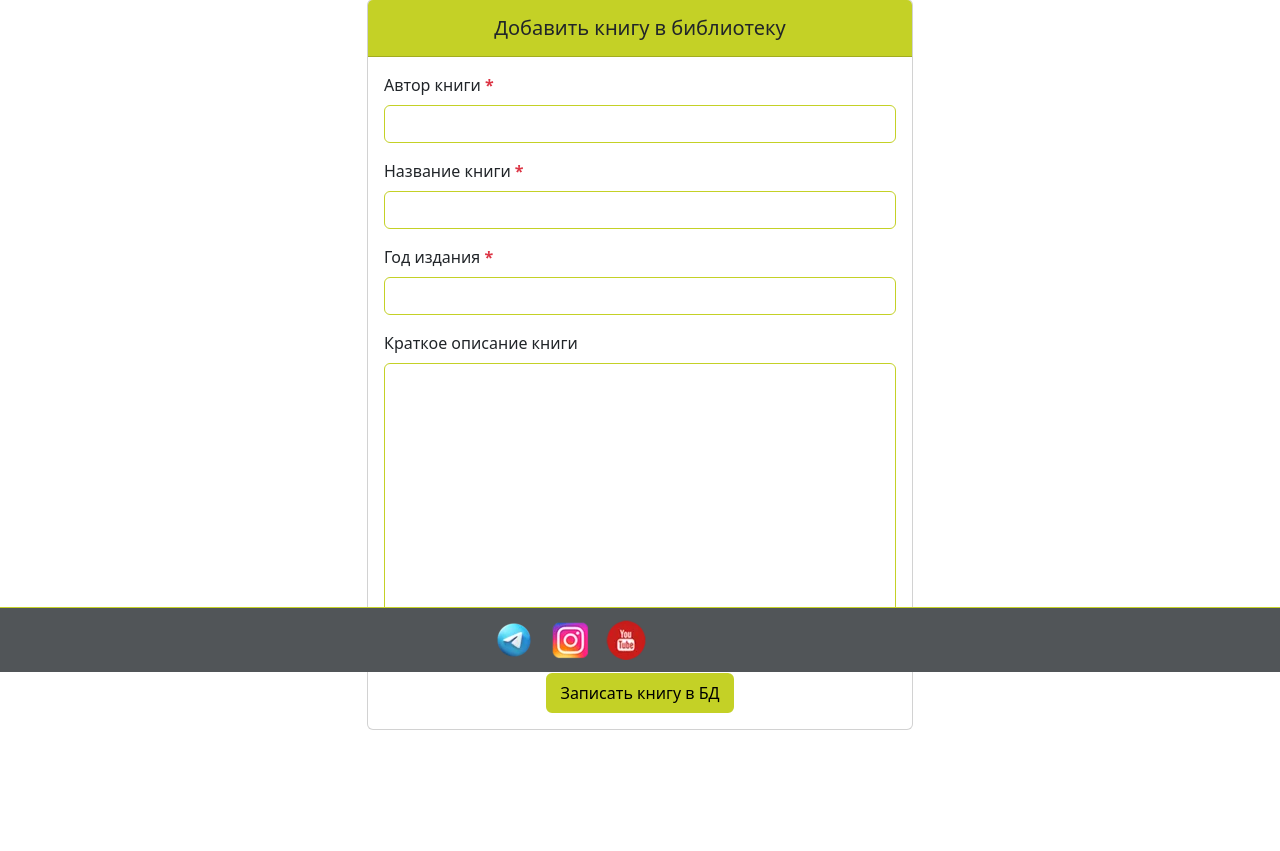
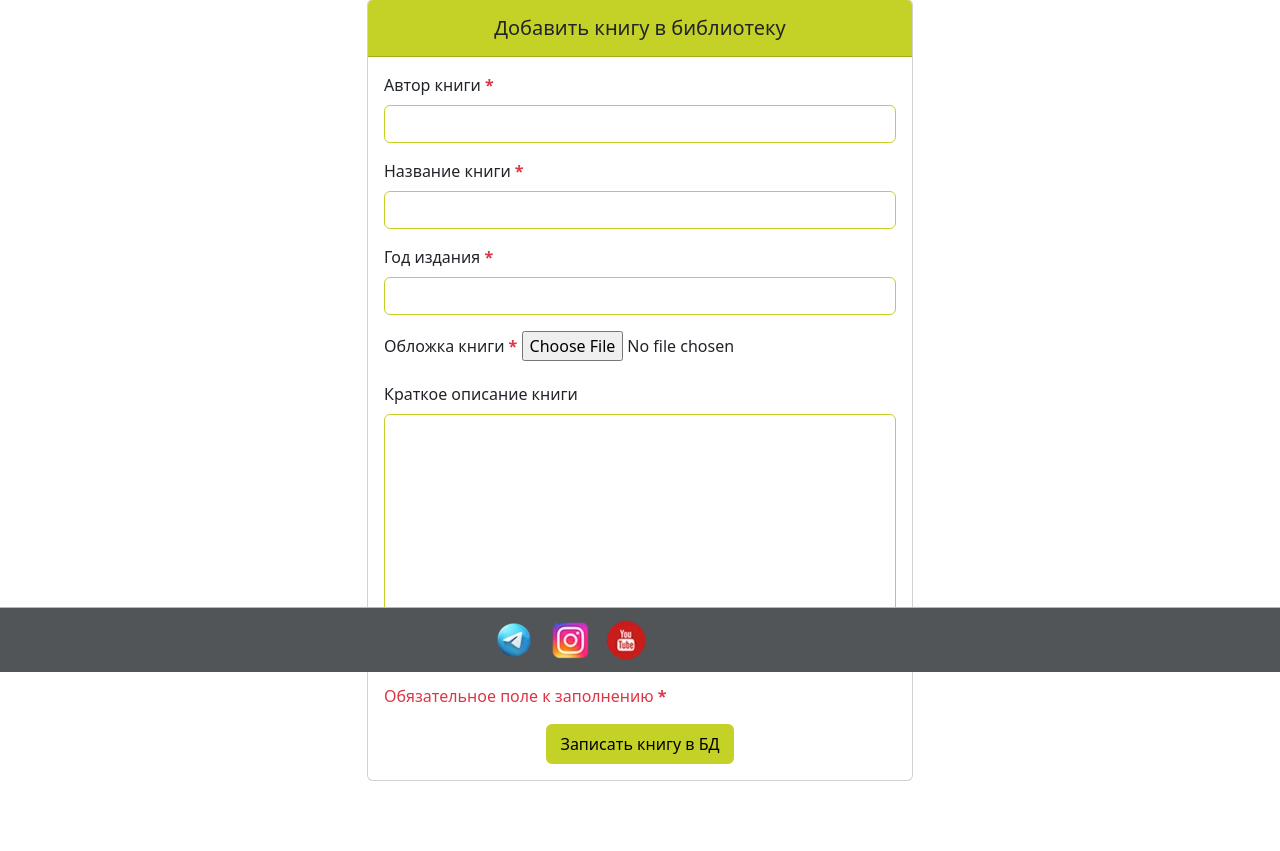
Before and after one commit to Sanch13/miran, a Django app: page /books/add_book/ in a window 1280 px wide. Shown: the part 128-979 px from the top of the page. Before the commit the page ends 858 px from the top, so only its background shows below. Run offline with Django 4.2, Linux system fonts and the light colour scheme; parts of the project's set-up code (start-up, migrations or seed data) failed here and were passed over; some libraries are stand-ins or nearby versions.

Commit message:
added files

```diff
--- a/miran/books/forms.py
+++ b/miran/books/forms.py
@@ -1,4 +1,5 @@
 from django import forms
+
 from .models import Book
 
 
@@ -36,9 +37,11 @@ class BookSearchForm(forms.ModelForm):
 
 
 class AddBookForm(forms.ModelForm):
+    # label = forms.FileField()
+
     class Meta:
         model = Book
-        fields = ('author', 'title', 'description', 'year')
+        fields = ('author', 'title', 'description', 'year', 'label')
 
     def __init__(self, *args, **kwargs):
         super(AddBookForm, self).__init__(*args, **kwargs)
--- a/miran/books/templates/books/add_book.html
+++ b/miran/books/templates/books/add_book.html
@@ -22,7 +22,7 @@
                 <h5 class="my-2">Добавить книгу в библиотеку</h5>
             </div>
             <div class="card-body">
-                <form action="{% url 'books:add_book' %}" method="post">
+                <form action="{% url 'books:add_book' %}" method="post" enctype="multipart/form-data">
                     {% csrf_token %}
                     <div class="mb-3">
                         <label for="{{ form.author.id_for_label }}"
@@ -52,6 +52,16 @@
                         {% endfor %}
                     </div>
                     <div class="mb-3">
+                        <label for="{{ form.label.id_for_label }}"
+                               class="form-label"> Обложка книги <span
+                                class="text-danger"><b>*</b></span></label>
+                        <input type="file" name="label" accept="image/*" id="id_label">
+<!--                        {{ form.label }}-->
+                        {% for error in form.label.errors %}
+                        <div class="error-message text-danger">{{ error }}</div>
+                        {% endfor %}
+                    </div>
+                    <div class="mb-3">
                         <label for="{{ form.description.id_for_label }}"
                                class="form-label">Краткое описание книги </label>
                         {{ form.description }}
--- a/miran/books/views.py
+++ b/miran/books/views.py
@@ -147,18 +147,22 @@ def return_book(request):
 def add_book(request):
     if request.method == "POST":
         form = AddBookForm(data=request.POST)
+        print(form)
         if form.is_valid():
             author = form.cleaned_data.get("author", '')
             title = form.cleaned_data.get("title", '')
             description = form.cleaned_data.get("description", '')
+            label = form.cleaned_data.get("label", '')
+            print(label)
             year = form.cleaned_data.get("year", 0)
             try:
                 book = Book.objects.create(author=author,
-                                    title=title,
-                                    description=description,
-                                    year=year)
+                                           title=title,
+                                           description=description,
+                                           label=label,
+                                           year=year)
             except Exception:
-                return ''
+                return 'Не удалось'
             return redirect(reverse(viewname="books:detail", args=[book.slug], ))
 
     else:
```
